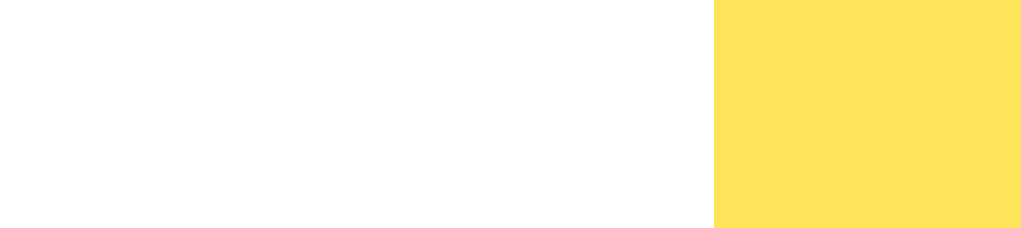
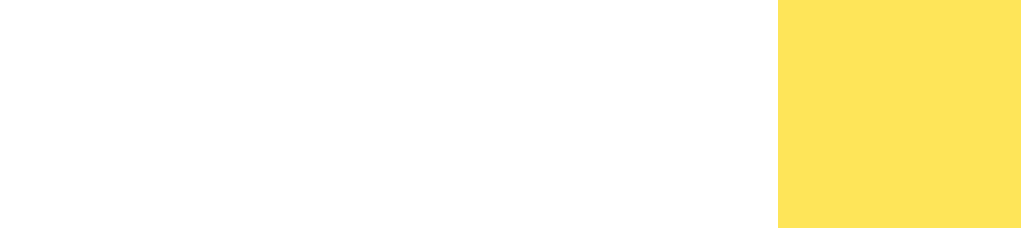
Before and after one commit to SebellKo/programmers-portfolio, a plain HTML site: page index.html in a window 1280 px wide. Shown: the part 449-677 px from the top of the page, without its empty margins (246-1267 px from the left). Drawn offline with Linux system fonts and the light colour scheme.

Commit message:
css 수정

```diff
--- a/style.css
+++ b/style.css
@@ -19,7 +19,7 @@ a:visited {
 }
 
 main {
-  flex: 7.5;
+  flex: 8;
   display: flex;
   flex-direction: column;
   justify-content: center;
@@ -28,7 +28,7 @@ main {
 }
 
 sidebar {
-  flex: 2.5;
+  flex: 2;
   display: flex;
   flex-direction: column;
   background-color: #fee559;
```
